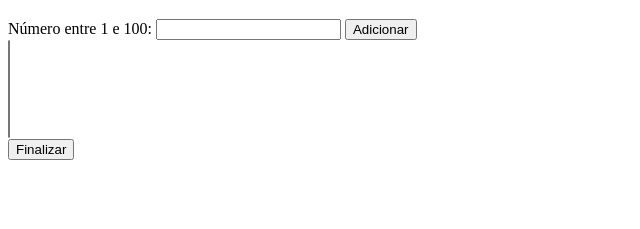
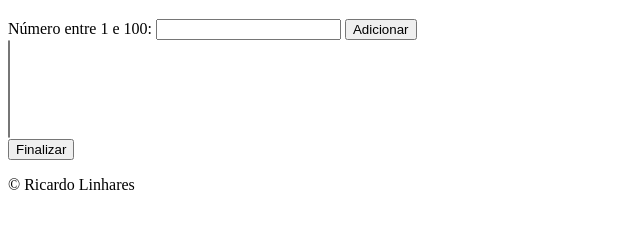
Before and after one commit to RicardoLF1914/analisador-de-numeros, a plain HTML site: page index.html in a window 1280 px wide. Shown: the part 61-290 px from the top of the page, without its empty margins (0-640 px from the left). Drawn offline with Linux system fonts and the light colour scheme.

Commit message:
feat: add footer

```diff
--- a/index.html
+++ b/index.html
@@ -26,5 +26,9 @@
 
         </div>
     </main>
+
+    <footer>
+        <p>&copy; Ricardo Linhares</p>
+    </footer>
 </body>
 </html>
```
